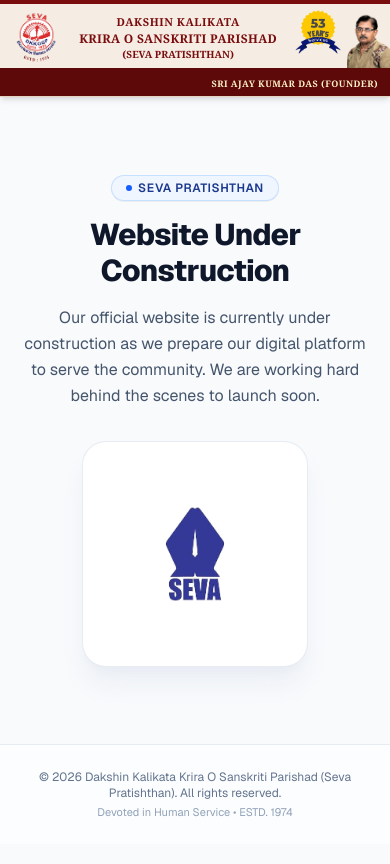
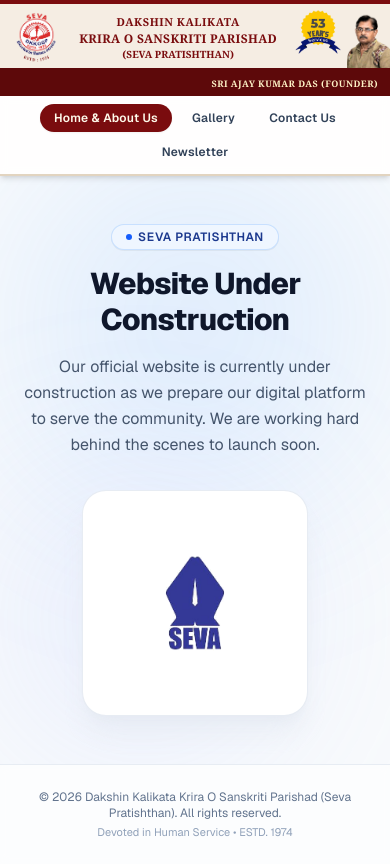
Before and after one commit to Tanishaseal/seva-project, a Next.js app: page / in a window 390 px wide. Built offline with nearby package versions, Linux system fonts and the light colour scheme.

Commit message:
feat: add responsive navigation bar and under construction pages for Gallery, Contact Us, and Newsletter

```diff
--- a/next.config.ts
+++ b/next.config.ts
@@ -4,6 +4,9 @@ const nextConfig: NextConfig = {
   /* config options here */
   cacheComponents: true,
   partialPrefetching: true,
+  images: {
+    qualities: [75, 95, 100],
+  },
   turbopack: {
     rules: {
       "*.css": {
--- /dev/null
+++ b/src/app/contact/page.tsx
@@ -0,0 +1,12 @@
+import type { Metadata } from "next";
+import { UnderConstruction } from "@/components/construction/UnderConstruction";
+import { siteConfig } from "@/config/site";
+
+export const metadata: Metadata = {
+  title: `Contact Us | ${siteConfig.orgFullName}`,
+  description: `Contact Us page for ${siteConfig.orgFullName} ${siteConfig.subName} - Website Under Construction.`,
+};
+
+export default function ContactPage() {
+  return <UnderConstruction brandName="Contact Us" />;
+}
--- /dev/null
+++ b/src/app/gallery/page.tsx
@@ -0,0 +1,12 @@
+import type { Metadata } from "next";
+import { UnderConstruction } from "@/components/construction/UnderConstruction";
+import { siteConfig } from "@/config/site";
+
+export const metadata: Metadata = {
+  title: `Gallery | ${siteConfig.orgFullName}`,
+  description: `Gallery page for ${siteConfig.orgFullName} ${siteConfig.subName} - Website Under Construction.`,
+};
+
+export default function GalleryPage() {
+  return <UnderConstruction brandName="Gallery" />;
+}
--- a/src/app/layout.tsx
+++ b/src/app/layout.tsx
@@ -1,6 +1,8 @@
 import type { Metadata } from "next";
 import { Geist, Geist_Mono } from "next/font/google";
 import { siteConfig } from "@/config/site";
+import { Header } from "@/components/layout/Header";
+import { Footer } from "@/components/layout/Footer";
 import "./globals.css";
 
 const geistSans = Geist({
@@ -65,7 +67,13 @@ export default function RootLayout({ children }: LayoutProps<"/">) {
       lang="en"
       className={`${geistSans.variable} ${geistMono.variable} h-full antialiased`}
     >
-      <body className="min-h-full flex flex-col font-sans">{children}</body>
+      <body className="min-h-full flex flex-col font-sans bg-slate-50 text-slate-900 selection:bg-blue-100 selection:text-blue-900">
+        <Header />
+        <main className="flex flex-1 flex-col items-center justify-center">
+          {children}
+        </main>
+        <Footer />
+      </body>
     </html>
   );
 }
--- /dev/null
+++ b/src/app/newsletter/page.tsx
@@ -0,0 +1,12 @@
+import type { Metadata } from "next";
+import { UnderConstruction } from "@/components/construction/UnderConstruction";
+import { siteConfig } from "@/config/site";
+
+export const metadata: Metadata = {
+  title: `Newsletter | ${siteConfig.orgFullName}`,
+  description: `Newsletter page for ${siteConfig.orgFullName} ${siteConfig.subName} - Website Under Construction.`,
+};
+
+export default function NewsletterPage() {
+  return <UnderConstruction brandName="Newsletter" />;
+}
--- a/src/app/page.tsx
+++ b/src/app/page.tsx
@@ -1,15 +1,5 @@
-import { Header } from "@/components/layout/Header";
-import { Footer } from "@/components/layout/Footer";
 import { UnderConstruction } from "@/components/construction/UnderConstruction";
 
 export default function Home() {
-  return (
-    <div className="flex min-h-screen flex-col bg-slate-50 text-slate-900 antialiased selection:bg-blue-100 selection:text-blue-900">
-      <Header />
-      <main className="flex flex-1 flex-col items-center justify-center">
-        <UnderConstruction />
-      </main>
-      <Footer />
-    </div>
-  );
+  return <UnderConstruction />;
 }
--- a/src/components/layout/Header.tsx
+++ b/src/components/layout/Header.tsx
@@ -1,6 +1,7 @@
 import React from "react";
 import Image from "next/image";
 import { siteConfig } from "@/config/site";
+import { Navbar } from "@/components/layout/Navbar";
 
 export function Header() {
   return (
@@ -74,6 +75,9 @@ export function Header() {
           </span>
         </div>
       </div>
+
+      {/* Responsive primary navigation */}
+      <Navbar />
     </header>
   );
 }
--- /dev/null
+++ b/src/components/layout/Navbar.tsx
@@ -0,0 +1,44 @@
+"use client";
+
+import React from "react";
+import Link from "next/link";
+import { usePathname } from "next/navigation";
+import { siteConfig } from "@/config/site";
+
+/**
+ * Responsive navigation bar rendered beneath the organization header banner.
+ */
+export function Navbar() {
+  const pathname = usePathname();
+
+  return (
+    <nav
+      aria-label="Primary navigation"
+      className="w-full border-b border-[#e2d4c0] bg-white/95 backdrop-blur-xs"
+    >
+      <div className="mx-auto flex max-w-5xl flex-wrap items-center justify-center gap-1.5 px-3 py-2 sm:gap-3 sm:px-6 sm:py-2.5">
+        {siteConfig.navLinks.map((link) => {
+          const isActive =
+            link.href === "/"
+              ? pathname === "/"
+              : pathname.startsWith(link.href);
+
+          return (
+            <Link
+              key={link.href}
+              href={link.href}
+              aria-current={isActive ? "page" : undefined}
+              className={`rounded-full px-3.5 py-1.5 text-xs font-semibold tracking-wide transition-colors sm:px-4 sm:text-sm ${
+                isActive
+                  ? "bg-[#7a0c0e] text-amber-50 shadow-xs"
+                  : "text-slate-700 hover:bg-[#f5ede3] hover:text-[#7a0c0e]"
+              }`}
+            >
+              {link.label}
+            </Link>
+          );
+        })}
+      </div>
+    </nav>
+  );
+}
--- a/src/config/site.ts
+++ b/src/config/site.ts
@@ -1,3 +1,8 @@
+export interface NavLink {
+  label: string;
+  href: string;
+}
+
 export interface SiteConfig {
   name: string;
   orgFullName: string;
@@ -10,6 +15,7 @@ export interface SiteConfig {
   statusText: string;
   message: string;
   year: number;
+  navLinks: NavLink[];
 }
 
 export const siteConfig: SiteConfig = {
@@ -26,4 +32,10 @@ export const siteConfig: SiteConfig = {
   message:
     "Our official website is currently under construction as we prepare our digital platform to serve the community. We are working hard behind the scenes to launch soon.",
   year: new Date().getFullYear(),
+  navLinks: [
+    { label: "Home & About Us", href: "/" },
+    { label: "Gallery", href: "/gallery" },
+    { label: "Contact Us", href: "/contact" },
+    { label: "Newsletter", href: "/newsletter" },
+  ],
 };
```
Also changed, not shown: god.jpeg (added).
